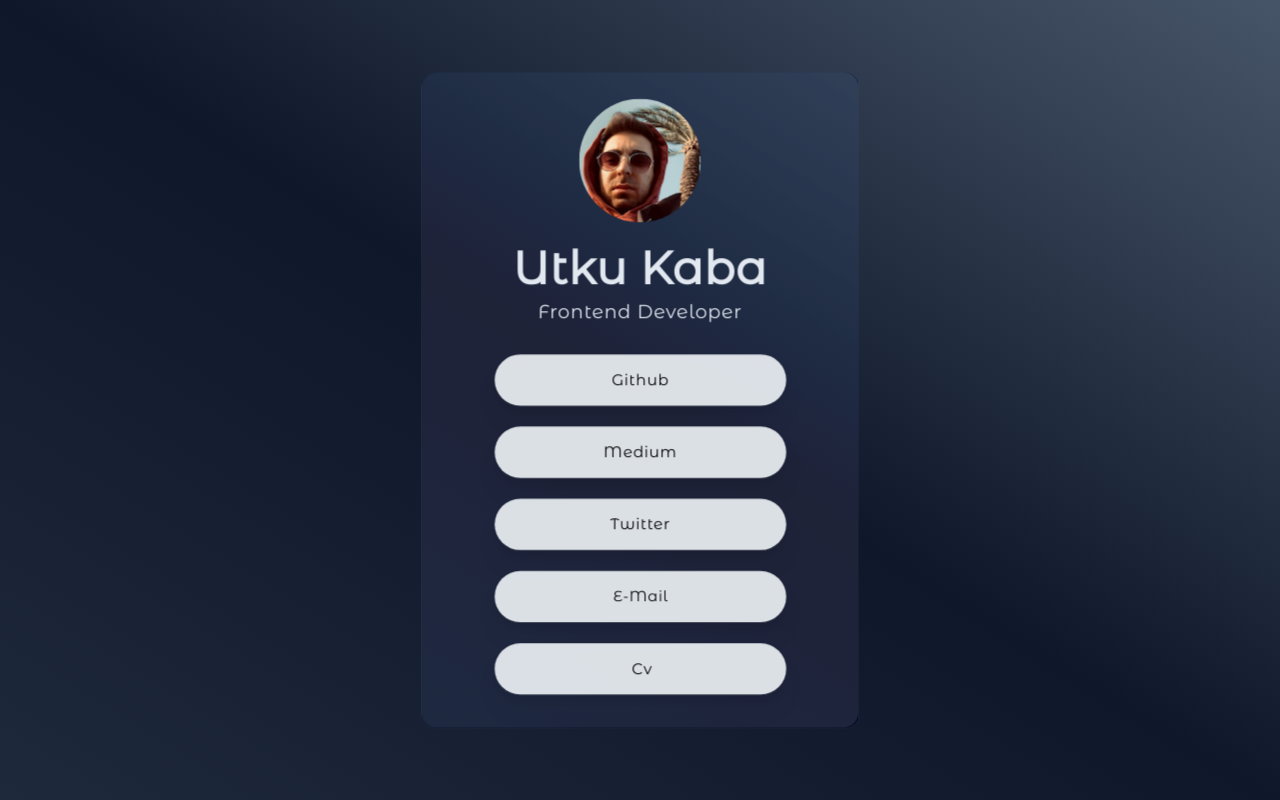
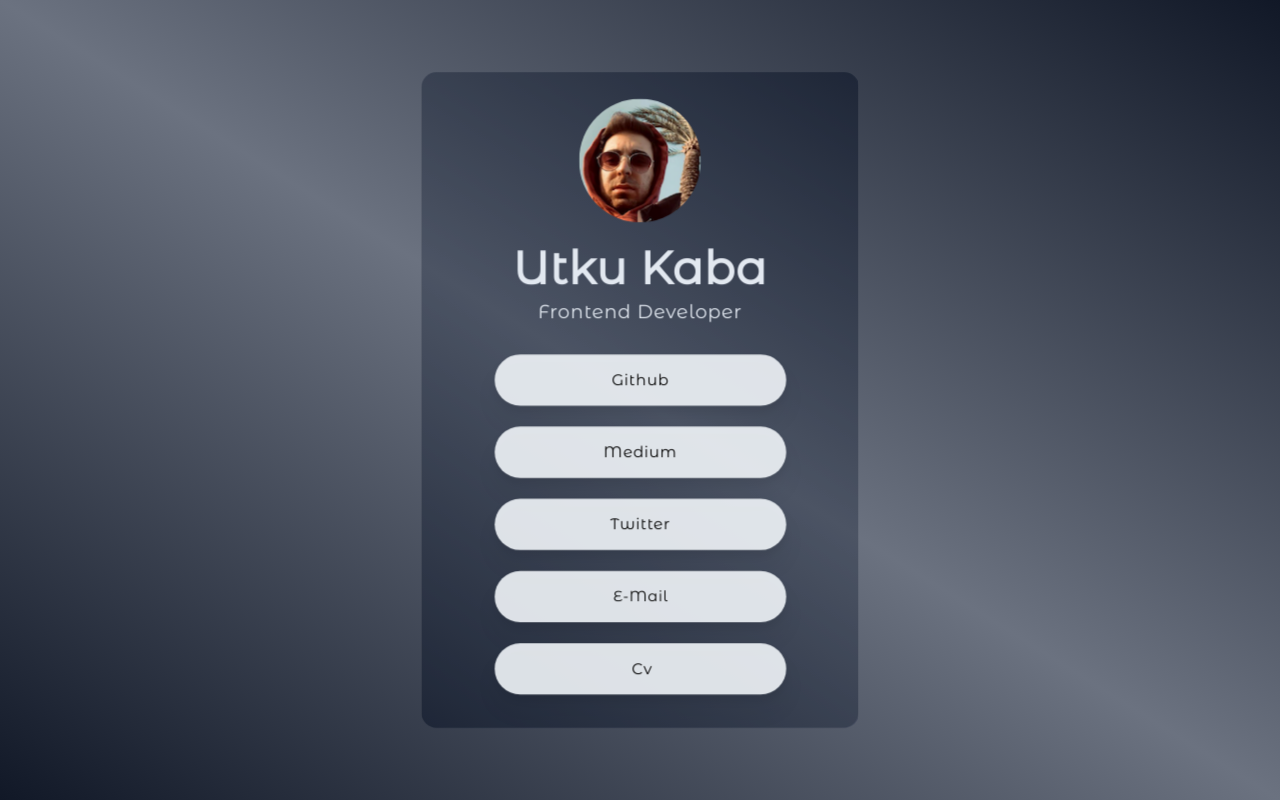
Before and after one commit to utqkaba/personalCard, a React (Vite) app: page / in a window 1280 px wide. Built offline with nearby package versions, Linux system fonts and the light colour scheme; a web font is replaced by a local one.

Commit message:
color theme change

```diff
--- a/src/index.css
+++ b/src/index.css
@@ -2,5 +2,5 @@
 @tailwind components;
 @tailwind utilities;
 body {
-  @apply bg-gradient-to-bl from-slate-600 via-slate-900 to-slate-800;
+  @apply bg-gradient-to-bl from-gray-900 via-gray-500 to-gray-900;
 }
--- a/src/main.jsx
+++ b/src/main.jsx
@@ -10,7 +10,7 @@
 ReactDOM.createRoot(document.getElementById('root')).render(
   <React.StrictMode>
     <div className='flex justify-center items-center h-screen scale-90 sm:scale-95 md:scale-95 lg:scale-95 xl:scale-95 2xl:scale-95 font-libre tracking-wider'>
-      <div className='card backdrop-contrast-125 bg-slate-500 bg-opacity-30 px-8 py-4 rounded-2xl w-[90%] sm:w-[70%] md:w-[50%] lg:w-[42%] xl:w-[36%] 2xl:w-[30%]'>
+      <div className='card backdrop-contrast-125 bg-gray-900 bg-opacity-30 px-8 py-4 rounded-2xl w-[90%] sm:w-[70%] md:w-[50%] lg:w-[42%] xl:w-[36%] 2xl:w-[30%]'>
 
         <img
           src={Image}
```
